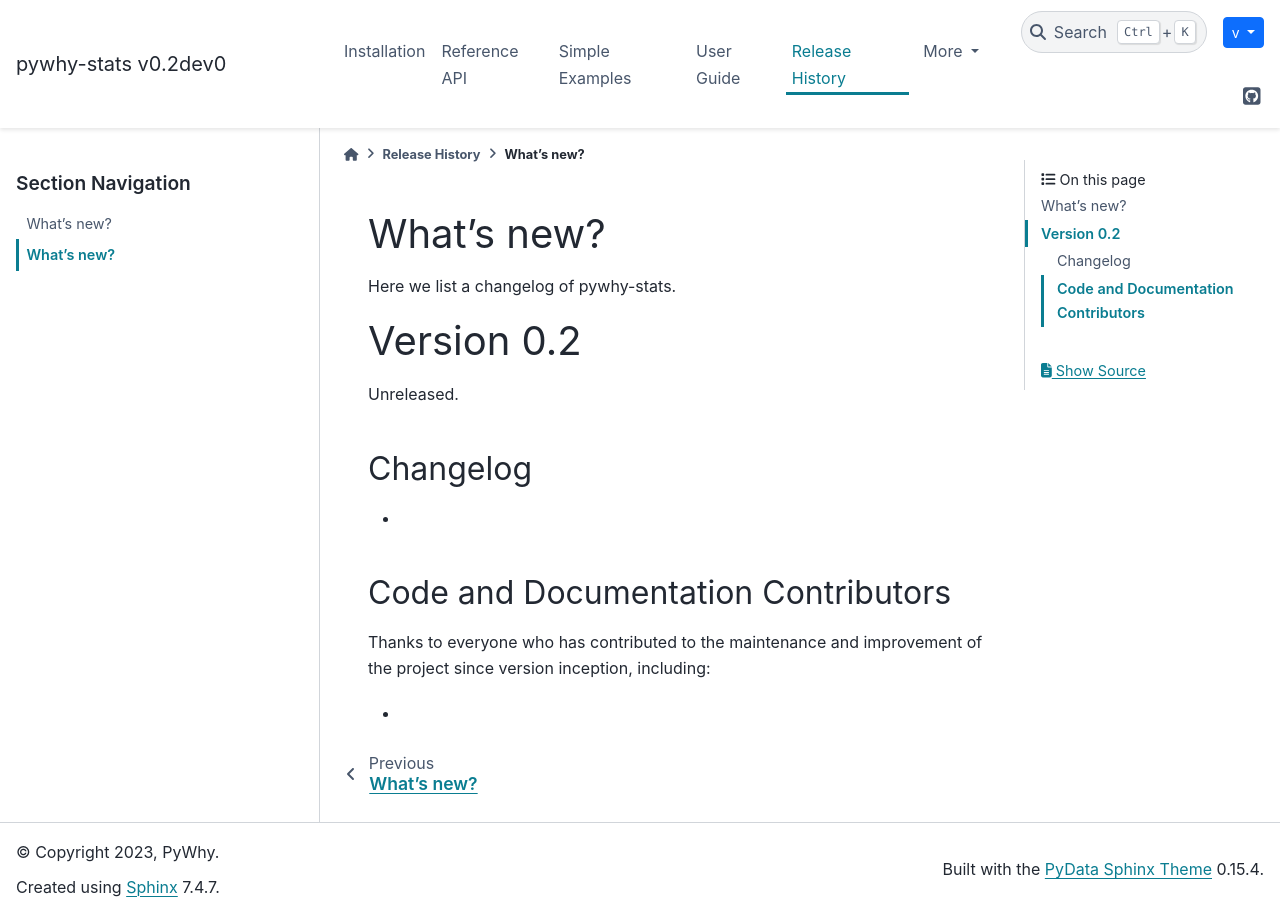
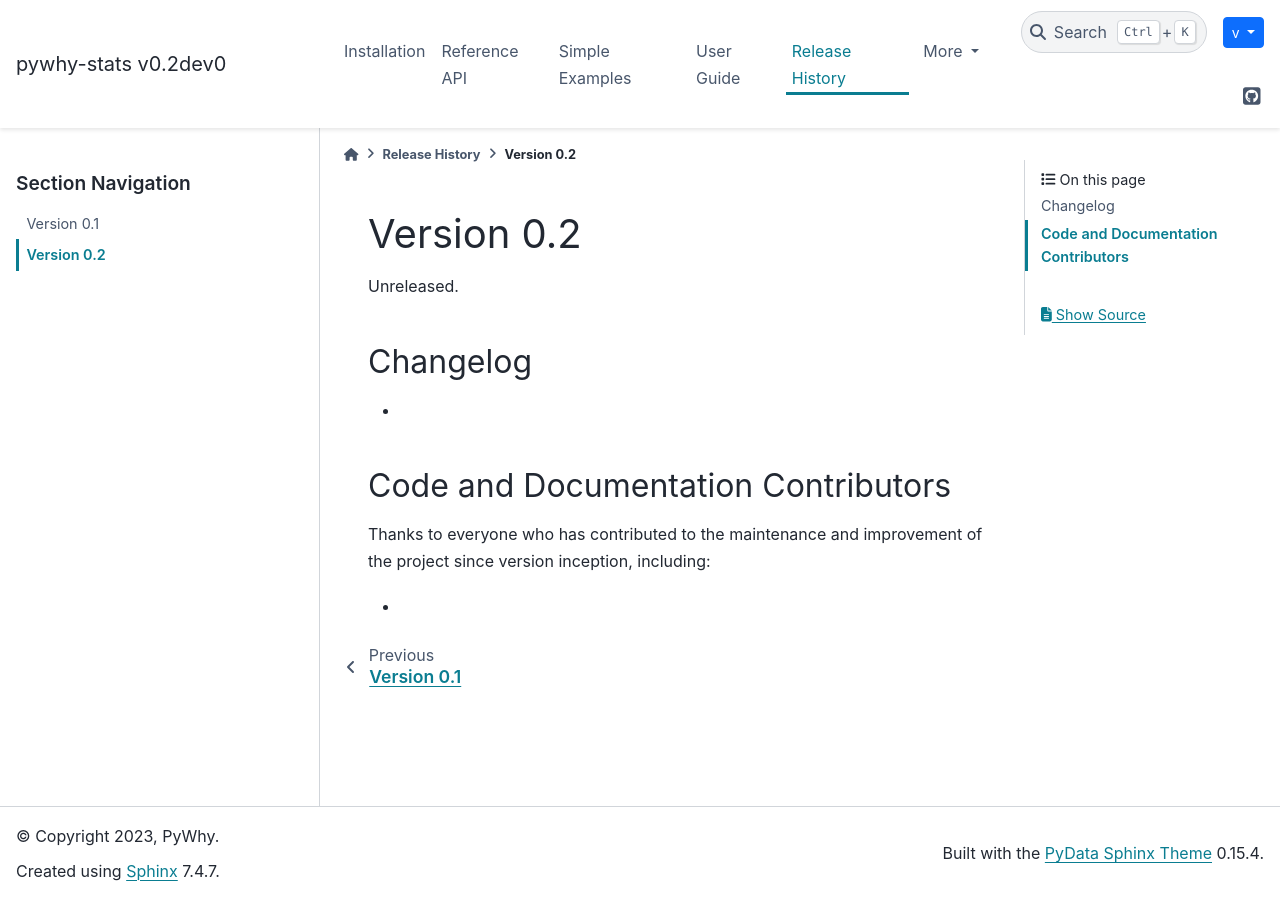
Before and after one commit to py-why/pywhy-stats, a Sphinx documentation site: the page built from doc/whats_new/v0.2.rst, in a window 1280 px wide. Built offline with Sphinx 7.4.7 and the PyData theme 0.15.4, drawn with Linux system fonts in a browser that asks for light colours.

Commit message:
Cleanup
Signed-off-by: Adam Li <adam2392@gmail.com>

```diff
--- a/doc/whats_new/v0.2.rst
+++ b/doc/whats_new/v0.2.rst
@@ -3,19 +3,6 @@
 .. include:: _contributors.rst
 
 .. _changes_0_2:
-
-What's new?
-===========
-
-Here we list a changelog of pywhy-stats.
-
-.. contents:: Contents
-   :local:
-   :depth: 3
-
-.. currentmodule:: pywhy_stats
-
-.. _current:
 
 Version 0.2
 ===========
```
Also changed, not shown: doc/whats_new/v0.1.rst (+0 -15 lines).
